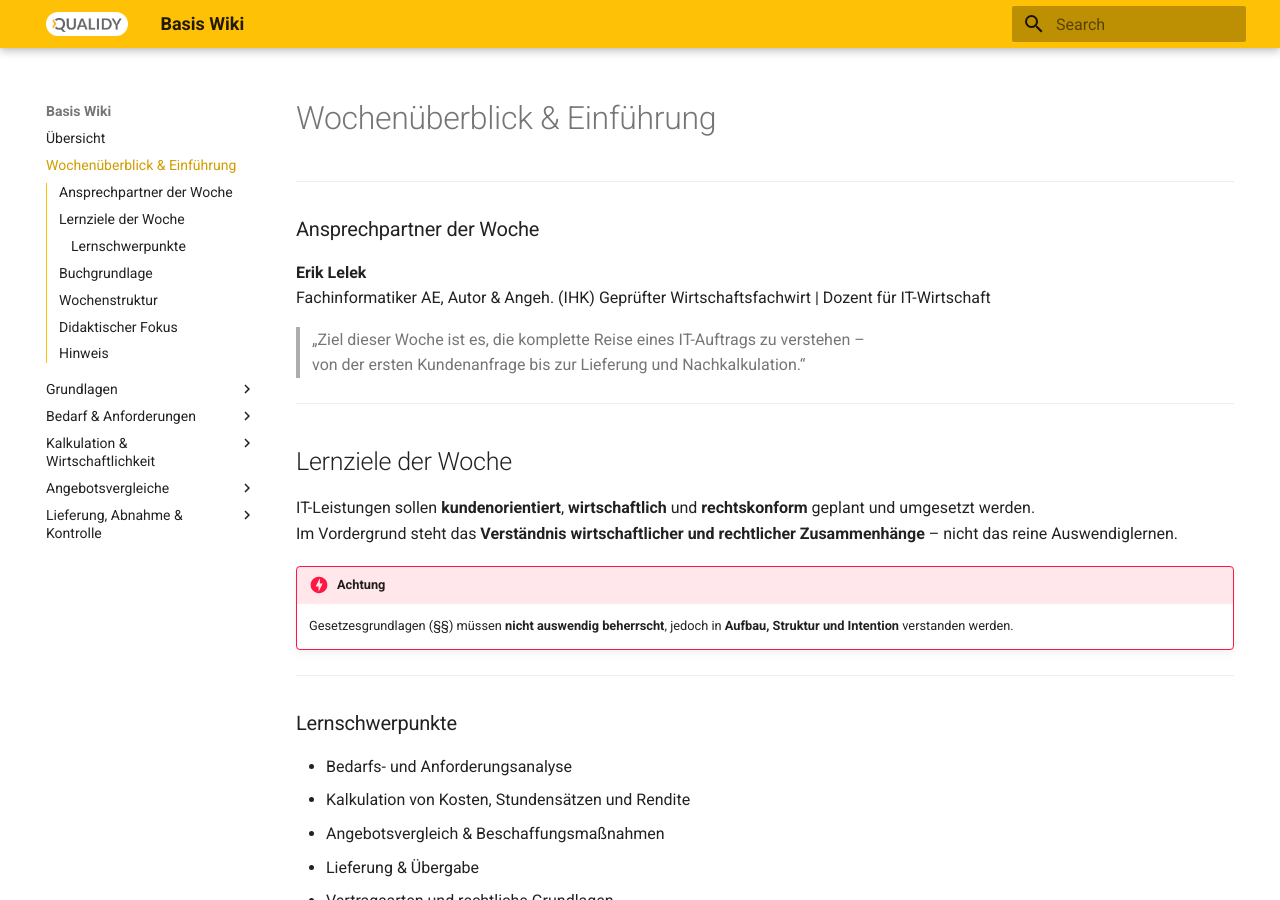
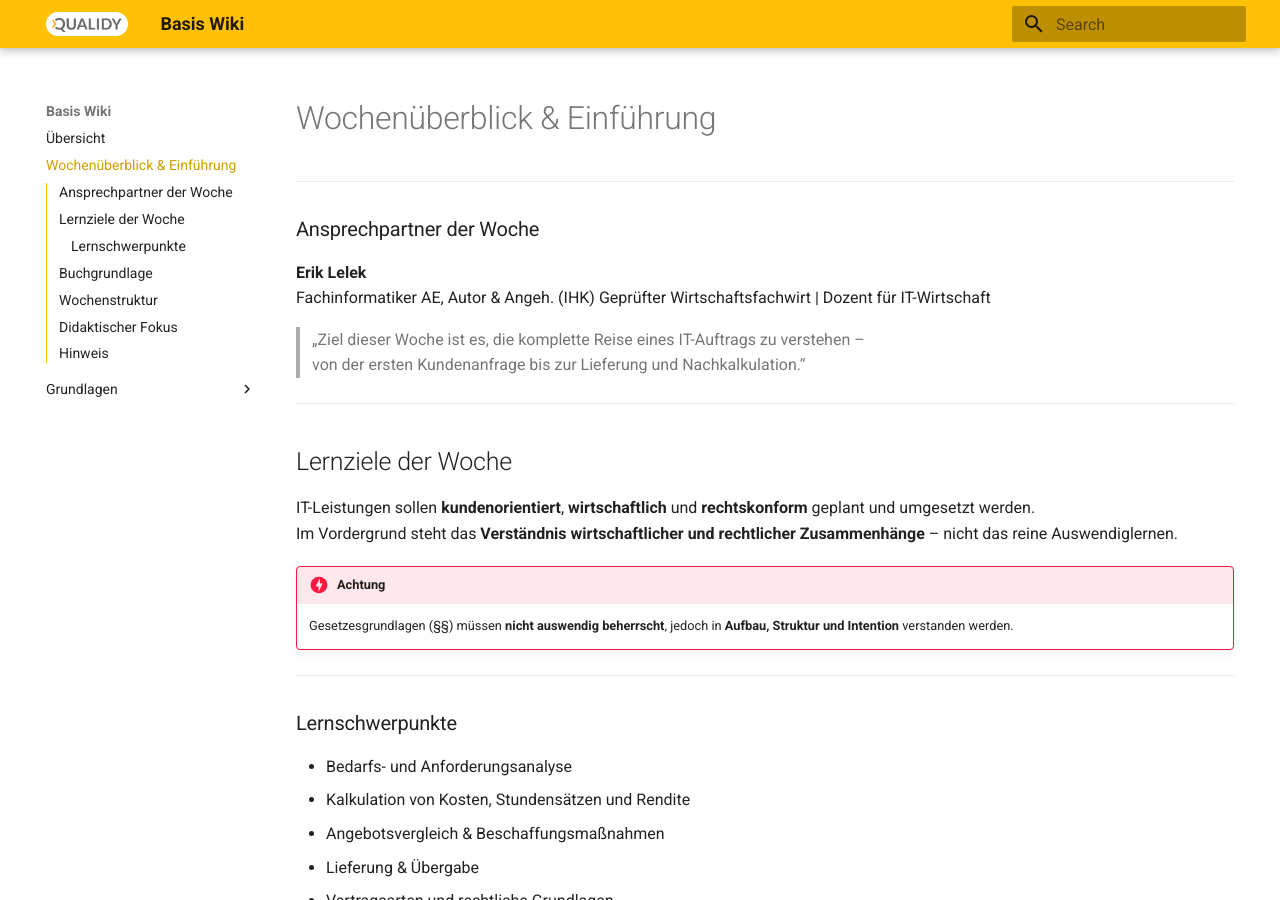
Before and after one commit to Qualidy/wiki-wiso-beschaffung-vertrieb-leistungsabschluss, an MkDocs documentation site: the page built from docs/content/einleitung.md, in a window 1280 px wide and 900 px high. Built offline with MkDocs 1.6.1 and Material for MkDocs 9.7.7, drawn with Linux system fonts in a browser that asks for light colours; some of the changed lines change nothing that is shown.

Commit message:
ELE | edit file

```diff
--- a/mkdocs.yml
+++ b/mkdocs.yml
@@ -12,25 +12,25 @@ nav:
           - Vertragsstörungen & Anfechtung: content/m1/vertragsstoerungen_anfechtung.md
       - Gesprächsphasen: content/m1/gespraechsphasen.md
 
-  - Bedarf & Anforderungen:
-      - Bedarf und Anforderung: content/m2/bedarf-und-anforderung.md
-      - Gruppenarbeit: content/m2/bedarf-und-anforderung-gruppenarbeit.md
-      - Reflexion & IPERKA-Transfer: content/m2/iperka_reflexion.md
-
-  - Kalkulation & Wirtschaftlichkeit:
-      - Kalkulation in IT-Projekten – Grundlagen, Stundensätze und Rendite: content/m3/kalkulation_grundlagen.md
-      - Handelskalkulation – Vom Einkauf bis zum Verkaufspreis: content/m3/kalkulation_handelskalkulation.md
-      - Stundensatzkalkulation in IT-Dienstleistungen: content/m3/kalkulation_stundensatz.md
-      - Wirtschaftlichkeit von IT-Investitionen – TCO & ROI: content/m3/tco_roi.md
-
-  - Angebotsvergleiche:
-      - Angebotsvergleiche bei Beschaffungsmaßnahmen durchführen: content/m4/angebotsvergleich.md
-      - Quantitativer Angebotsvergleich – Bezugspreisrechnungen: content/m4/quantitativer_angebotsvergleich.md
-      - Qualitative Angebotsvergleiche – Nutzwertanalyse: content/m4/nutzwertanalyse.md
-
-  - Lieferung, Abnahme & Kontrolle:
-      - Lieferung, Abnahme & Kontrolle: content/m5/lieferung_und_uebergabe.md
-      - Arbeitssicherheit, IT-Schutz & Umweltschutz: content/m5/arbeitssicherheit_und_umweltschutz.md
+#  - Bedarf & Anforderungen:
+#      - Bedarf und Anforderung: content/m2/bedarf-und-anforderung.md
+#      - Gruppenarbeit: content/m2/bedarf-und-anforderung-gruppenarbeit.md
+#      - Reflexion & IPERKA-Transfer: content/m2/iperka_reflexion.md
+#
+#  - Kalkulation & Wirtschaftlichkeit:
+#      - Kalkulation in IT-Projekten – Grundlagen, Stundensätze und Rendite: content/m3/kalkulation_grundlagen.md
+#      - Handelskalkulation – Vom Einkauf bis zum Verkaufspreis: content/m3/kalkulation_handelskalkulation.md
+#      - Stundensatzkalkulation in IT-Dienstleistungen: content/m3/kalkulation_stundensatz.md
+#      - Wirtschaftlichkeit von IT-Investitionen – TCO & ROI: content/m3/tco_roi.md
+#
+#  - Angebotsvergleiche:
+#      - Angebotsvergleiche bei Beschaffungsmaßnahmen durchführen: content/m4/angebotsvergleich.md
+#      - Quantitativer Angebotsvergleich – Bezugspreisrechnungen: content/m4/quantitativer_angebotsvergleich.md
+#      - Qualitative Angebotsvergleiche – Nutzwertanalyse: content/m4/nutzwertanalyse.md
+#
+#  - Lieferung, Abnahme & Kontrolle:
+#      - Lieferung, Abnahme & Kontrolle: content/m5/lieferung_und_uebergabe.md
+#      - Arbeitssicherheit, IT-Schutz & Umweltschutz: content/m5/arbeitssicherheit_und_umweltschutz.md
 theme:
   name: material
   palette:
```
